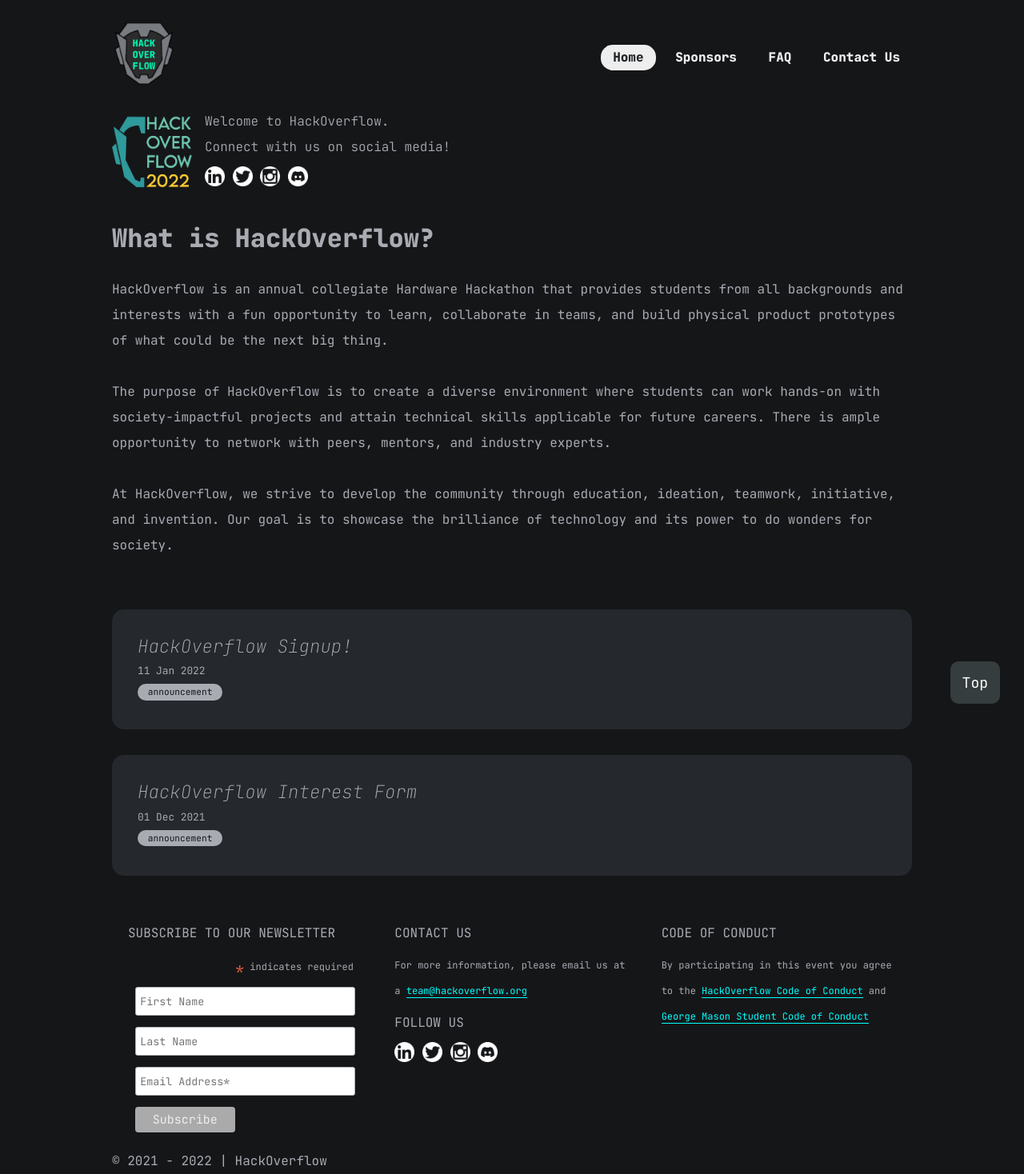
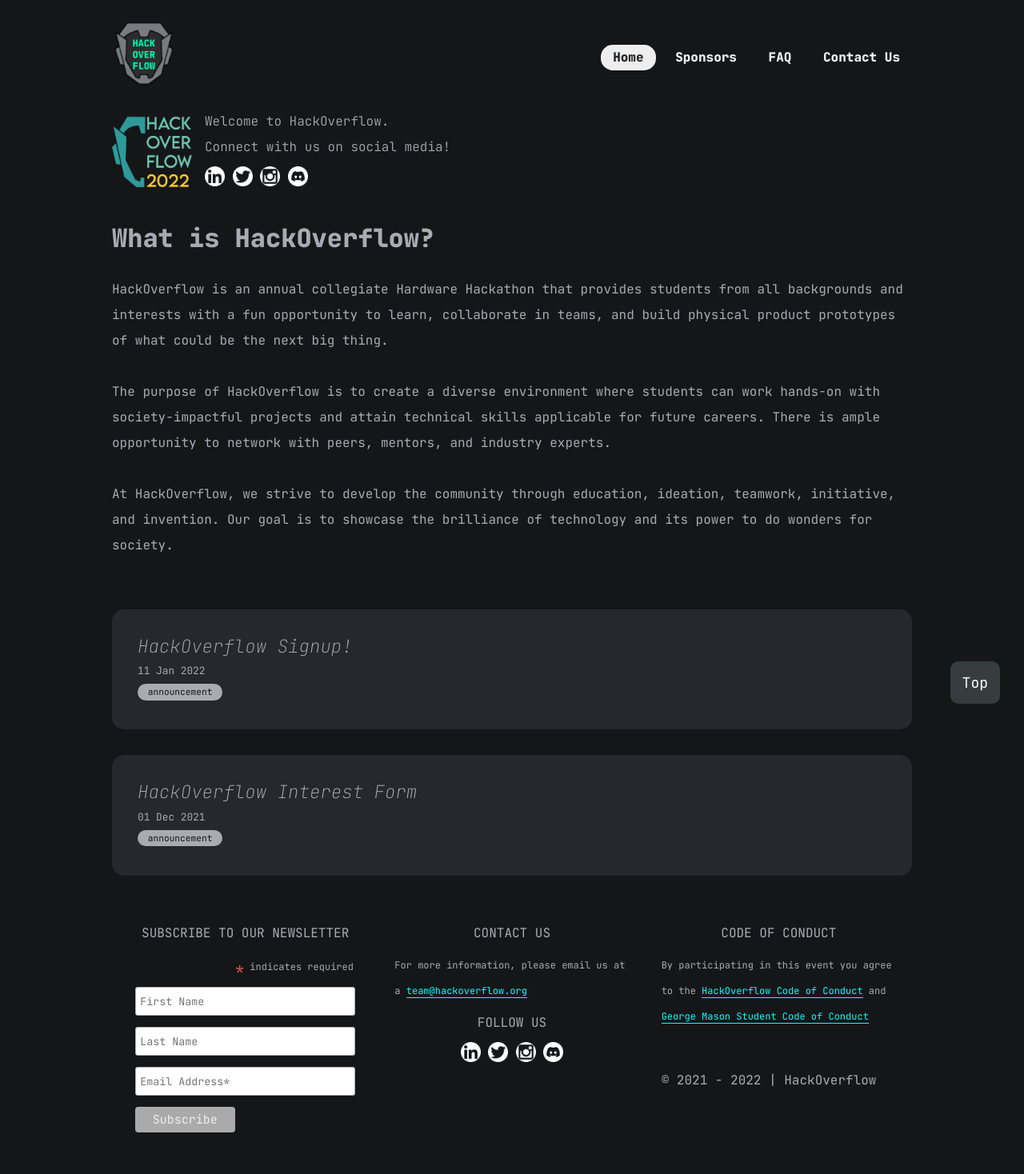
Before and after one commit to J-Souffle/T4GWebsite, a Jekyll site: the page built from pages/index.md, in a window 1280 px wide. Shown: the whole page at 80% size. Built offline with Jekyll 4.4.1, drawn with Linux system fonts in a browser that asks for light colours; comment, search, counter and statistics services are not loaded; after the commit the page ends 1436 px from its top, so only the background shows below that.

```diff
--- a/_includes/footer.html
+++ b/_includes/footer.html
@@ -68,8 +68,8 @@
         By participating in this event you agree to the <a href="{{site.baseurl}}/code-of-conduct">HackOverflow Code of Conduct</a>
         and <a href="https://studentconduct.gmu.edu/wp-content/uploads/2021/08/2021-22-Code_of_Student_Conduct.pdf"target="_blank">George Mason Student Code of Conduct</a>
         </P>
+        <p class = "copyright">&copy; 2021 - {{ 'now' | date: "%Y" }} | {{site.title}}</p>
       </div>
     </div>
-    <p class = "copyright">&copy; 2021 - {{ 'now' | date: "%Y" }} | {{site.title}}</p>
   </div>
 </footer>
--- a/assets/css/blog.css
+++ b/assets/css/blog.css
@@ -229,17 +229,18 @@ footer .text-class a {
 }
 
 footer .footer-title{
-  text-align: left;
+  text-align: center;
   padding-top: 0.5rem;
   padding-bottom: 0.5rem;
 }
 
 footer .social-wrapper{
-  text-align: left;
+  text-align: center;
 }
 
 footer .copyright{
   text-align: left;
+  padding-top: 3rem;
 }
 
 footer .social-wrapper img {
--- a/assets/css/post.css
+++ b/assets/css/post.css
@@ -184,17 +184,18 @@ footer .text-class a {
 }
 
 footer .footer-title{
-  text-align: left;
+  text-align: center;
   padding-top: 0.5rem;
   padding-bottom: 0.5rem
 }
 
 footer .social-wrapper{
-  text-align: left;
+  text-align: center;
 }
 
 footer .copyright{
   text-align: left;
+  padding-top: 3rem;
 }
 
 footer .social-wrapper img {
```
Also changed, not shown: assets/css/contact.css (+4 -3 lines), 1 other file.
